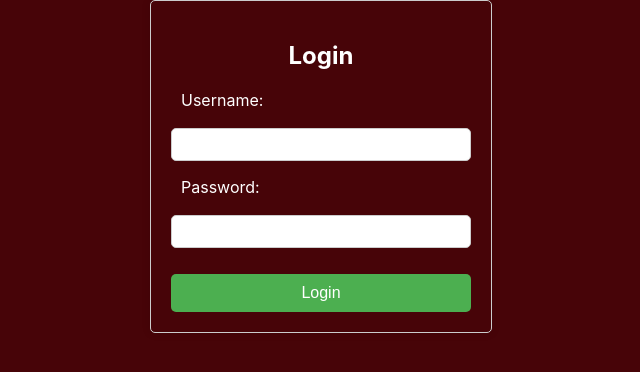
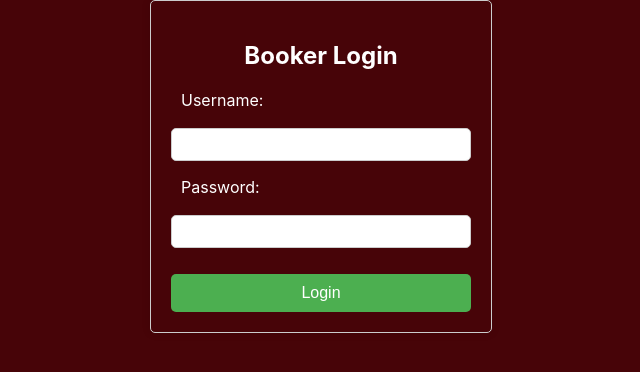
Before and after one commit to Swapnilchavan13/BookerBooking, a React (Create React App) app in the folder booker/: page /userslogin in a window 1280 px wide. Shown: the top 372 px of the page, without its empty margins (319-959 px from the left). Built offline with nearby package versions, Linux system fonts and the light colour scheme.

Commit message:
booker login updated

```diff
--- a/booker/src/Component/Userslogin.jsx
+++ b/booker/src/Component/Userslogin.jsx
@@ -92,7 +92,7 @@ export const Userslogin = () => {
         </>
       ) : (
         <>
-          <h2 style={styles.heading}>Login</h2>
+          <h2 style={styles.heading}>Booker Login</h2>
           <div>
             <label style={styles.label}>Username:</label>
             <input
```
